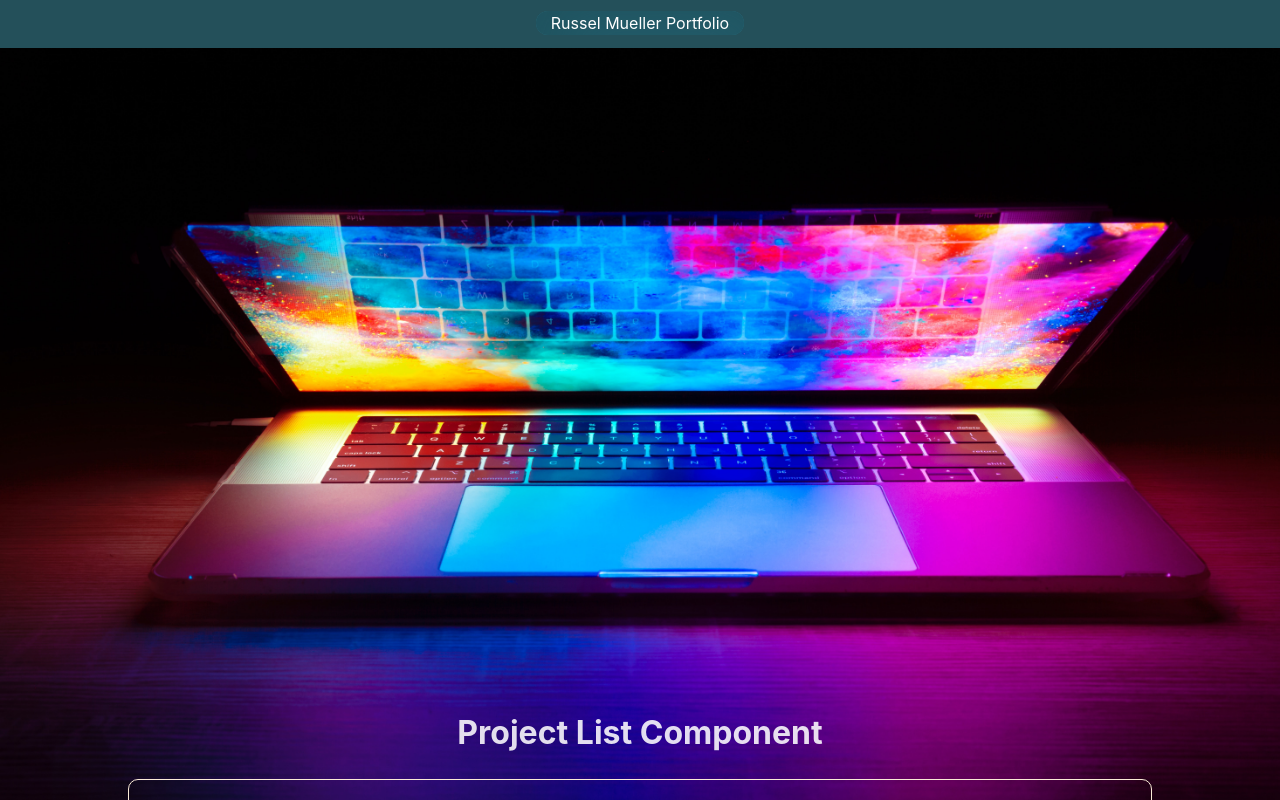
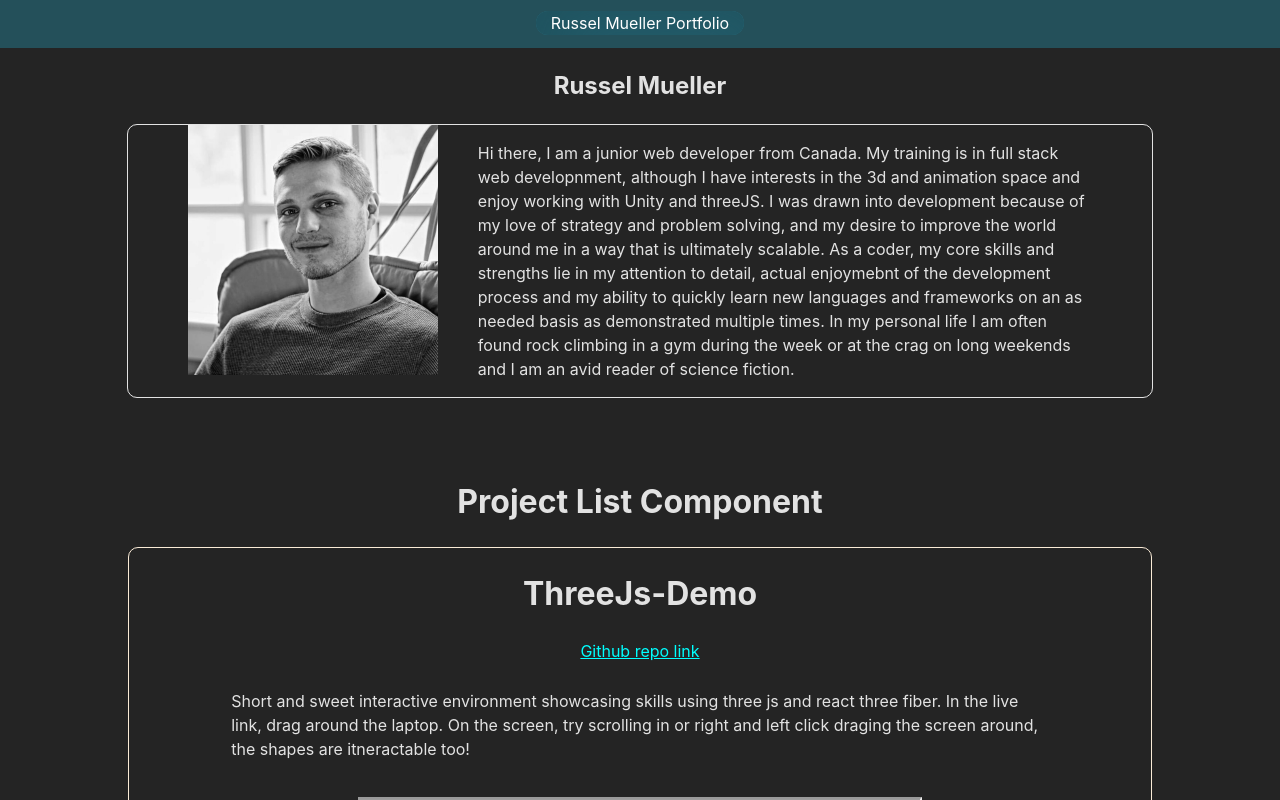
Before and after one commit to Bohjaangles/portfolio, a React (Vite) app: page / in a window 1280 px wide. Shown: the top 800 px of the page. Built offline with nearby package versions, Linux system fonts and the light colour scheme; grey boxes are pictures that could not be loaded.

Commit message:
remove header component, move aboutme component to top, begin rocess of formatiing aboutme component

```diff
--- a/src/App.jsx
+++ b/src/App.jsx
@@ -12,9 +12,9 @@ function App() {
   return (
     <div className="App">
       <NavBar />
-      <Header />
+      {/* <Header /> */}
+      <AboutMe />
       <ProjectList />
-      <AboutMe />
       <Footer />
     </div>
   )
--- a/src/components/AboutMe.jsx
+++ b/src/components/AboutMe.jsx
@@ -1,5 +1,6 @@
 import React from 'react'
 import '../styles/aboutMe.scss'
+import headshot from '../assets/headshot.png'
 
 export default function AboutMe() {
   return (
@@ -7,8 +8,9 @@ export default function AboutMe() {
       <div className="AMTitle">
         <h2>Russel Mueller</h2>
       </div>
+      <div className="largeCard">
         <div className="AMImage">
-        <img src={null}></img>
+          <img src={headshot} height={250} width={250}></img>
         </div>
         <div className="AMText">
           <p>
@@ -16,5 +18,6 @@ export default function AboutMe() {
           </p>
         </div>
       </div>
+    </div>
   )
 }
--- a/src/styles/App.scss
+++ b/src/styles/App.scss
@@ -22,18 +22,18 @@ html {
   overflow: hidden;
 }
 
-.header-wrapper {
-  background-size: contain;
-  position: static;
-  height: 20rem;
-  width: 100%;
-  left: 0;
-  z-index: 5;
-  .imagewrapper {
-    height: 10rem;
-    width: 100%;
-  }
-}
+// .header-wrapper {
+//   background-size: contain;
+//   position: static;
+//   height: 20rem;
+//   width: 100%;
+//   left: 0;
+//   z-index: 5;
+//   .imagewrapper {
+//     height: 10rem;
+//     width: 100%;
+//   }
+// }
 
 .body-ody {
   position: relative;
@@ -41,7 +41,7 @@ html {
 
 .projectList-wrapper {
   left: 0;
-  top: 20rem;
+  top: 3rem;
   position: relative;
   width: 100%;
   height: 100%;
--- a/src/styles/aboutMe.scss
+++ b/src/styles/aboutMe.scss
@@ -9,10 +9,19 @@
   .AMTitle {
 
   }
-  .AMImage {
+  .largeCard{
+    display: flex;
+    border: 1px solid;
+    border-radius: 10px;
+    justify-content: center;
+    width: 80%;
 
-  }
-  .AMText {
-    width: 80%;
+    .AMImage {
+
+    }
+    .AMText {
+      width: 60%;
+      margin-left: 2.5rem;
+    }
   }
 }
```
Also changed, not shown: src/assets/headshot.png (added). Lines whose indentation alone changed are shown as unchanged.
